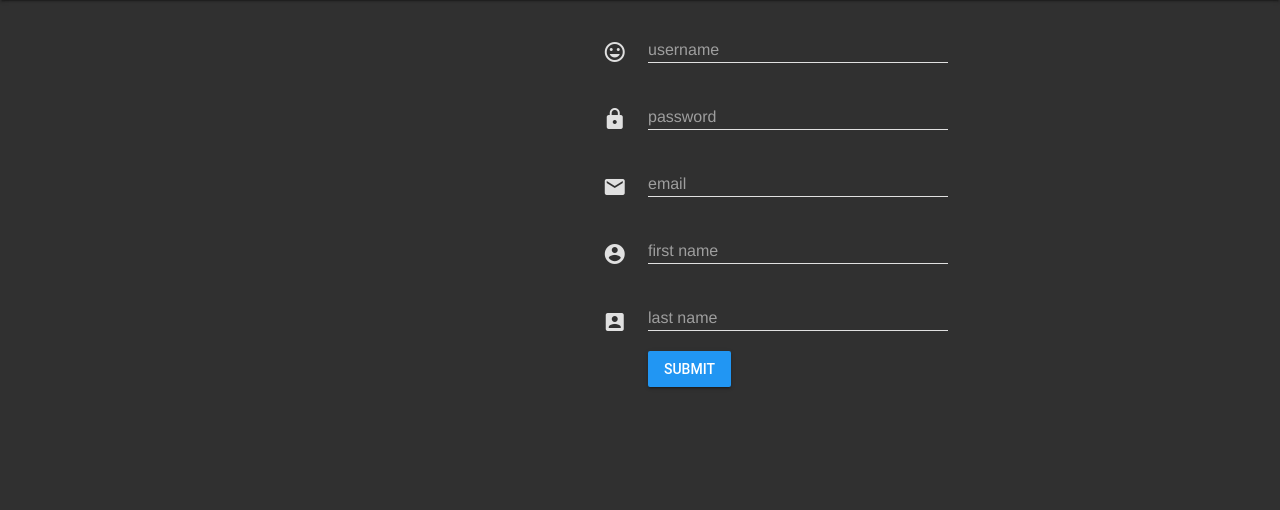
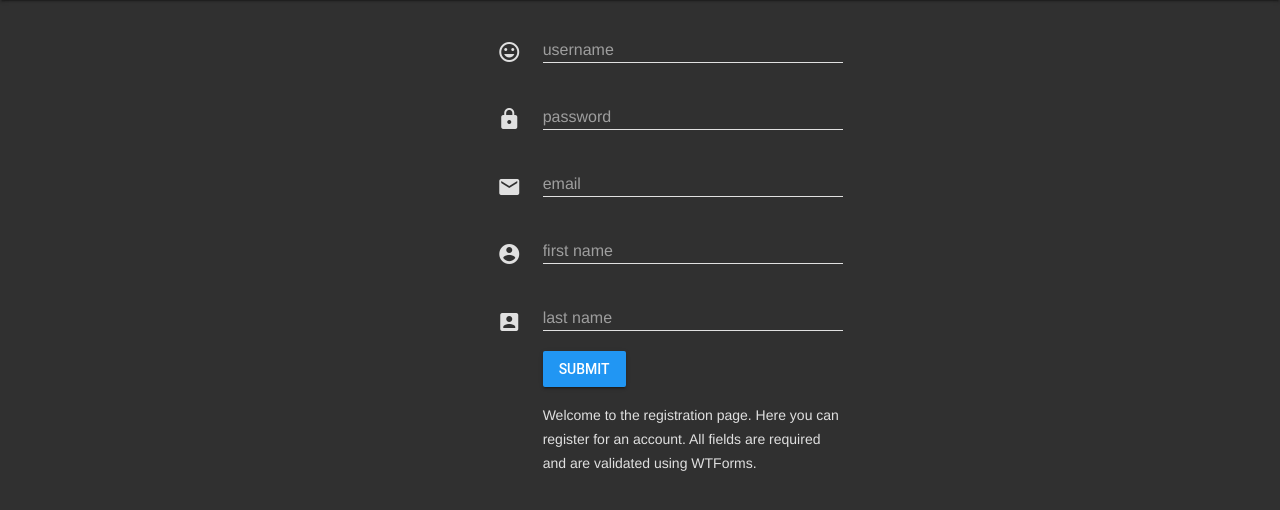
Before and after one commit to awelleck/user-profile, a Flask app: page /register in a window 1280 px wide. Shown: the part 64-574 px from the top of the page. Run offline with Flask 2, Linux system fonts and the light colour scheme; some libraries are stand-ins or nearby versions.

Commit message:
Improving front end for register.html

```diff
--- a/static/style.css
+++ b/static/style.css
@@ -9,7 +9,7 @@ body { background-color: #303030; } /*slate grey*/
 .send { margin-left: 2em; }
 .icons-top { margin-top: 1em; padding-left: 60px; }
 .icons-ext { margin-top: 1.6em; padding-left: 60px; }
-.errors { color: #E0E0E0; }
+.grey300-text { color: #E0E0E0; }
 
 .material-icons.grey300 { color: #E0E0E0; } /*light grey*/
 .mdl-textfield__input { border-bottom: 1px solid #E0E0E0; color: #E0E0E0; } /*light grey*/
--- a/templates/connection.js
+++ b/templates/connection.js
@@ -1,3 +1,7 @@
+/**
+ * JS for Flask-SocketIO and chat
+ * Andrew Welleck
+ */
 $(document).ready(function() {
   var socket = io.connect('http://' + document.domain + ':' + location.port);
 
--- a/templates/index.html
+++ b/templates/index.html
@@ -48,7 +48,7 @@
 {% block footer %}
   <footer class="mdl-mini-footer mdl-color--grey-900">
     <div class="mdl-mini-footer__right-section">
-      copyright
+      <p>&copy; 2017 Andrew Welleck</p>
     </div>
   </footer>
 {% endblock %}
--- a/templates/register.html
+++ b/templates/register.html
@@ -9,9 +9,9 @@
 {% endblock %}
 {% block register %}
   <div class="mdl-grid">
-    <div class="mdl-cell mdl-cell--5-col">
+    <div class="mdl-cell mdl-cell--4-col">
     {% if form.errors %}
-      <div class="errors pad">
+      <div class="errors pad grey300-text">
         {% for field in form.errors %}
         {% for error in form.errors[field] %}
         <p>{{ error }}</p>
@@ -28,7 +28,7 @@
       <div><i class="material-icons grey300 icons-ext" id="account_circle">account_circle</i></div>
       <div><i class="material-icons grey300 icons-ext" id="account_box">account_box</i></div>
     </div>
-    <div class="mdl-cell mdl-cell--6-col">
+    <div class="mdl-cell mdl-cell--7-col">
       <form method="POST" action="/register">
         <div>
           <div class="mdl-textfield mdl-js-textfield">
@@ -65,5 +65,10 @@
         </button>
       </form>
     </div>
+    <div class="mdl-cell mdl-cell--5-col"></div>
+    <div class="mdl-cell mdl-cell--3-col">
+      <p class="grey300-text">Welcome to the registration page. Here you can register for an account. All fields are required and are validated using WTForms.</p>
+    </div>
+    <div class="mdl-cell mdl-cell--4-col"></div>
   </div>
 {% endblock %}
```
Lines whose indentation alone changed are shown as unchanged.
